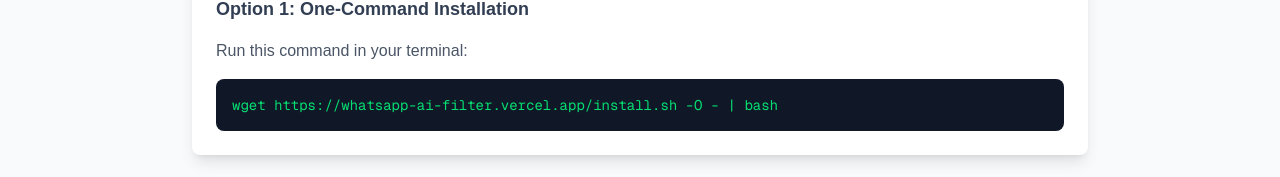
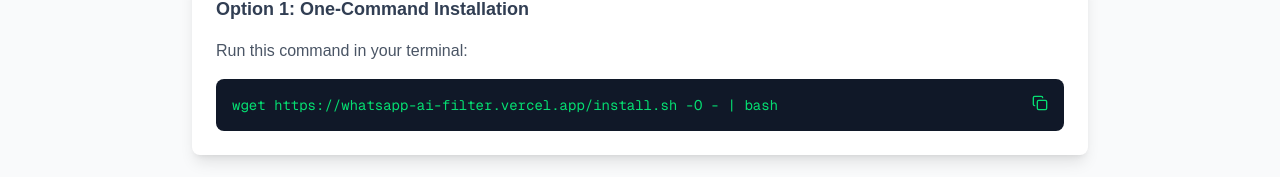
Before and after one commit to avikalpg/whatsapp-ai-filter, a Next.js app in the folder landing-page/: page / in a window 1280 px wide. Shown: the part 1036-1213 px from the top of the page. Built offline with nearby package versions, Linux system fonts and the light colour scheme.

Commit message:
minor(landing-page): add copy button to the command. Add react-icons to the project. Incremented sub-major version of the project.

```diff
--- a/landing-page/package.json
+++ b/landing-page/package.json
@@ -1,6 +1,6 @@
 {
   "name": "landing-page",
-  "version": "0.3.0",
+  "version": "0.4.0",
   "private": true,
   "scripts": {
     "dev": "next dev --turbopack",
@@ -14,7 +14,8 @@
     "next": "15.3.2",
     "pg": "^8.16.0",
     "react": "^19.0.0",
-    "react-dom": "^19.0.0"
+    "react-dom": "^19.0.0",
+    "react-icons": "^5.5.0"
   },
   "devDependencies": {
     "@tailwindcss/postcss": "^4",
--- a/landing-page/src/components/Installation.tsx
+++ b/landing-page/src/components/Installation.tsx
@@ -2,8 +2,14 @@
 
 import { Button } from "@/components/ui/button";
 import { Card } from "@/components/ui/card";
+import { useState } from 'react';
+import { LuCopy, LuCheck } from 'react-icons/lu';
 
 export default function Installation() {
+  const [copied, setCopied] = useState(false);
+
+  const installCommand = 'wget https://whatsapp-ai-filter.vercel.app/install.sh -O - | bash';
+
   const handleDownloadScript = () => {
     const link = document.createElement('a');
     link.href = '/install.sh';
@@ -17,6 +23,16 @@
     window.location.href = '/guide';
   };
 
+  const handleCopyCommand = async () => {
+    try {
+      await navigator.clipboard.writeText(installCommand);
+      setCopied(true);
+      setTimeout(() => setCopied(false), 2000);
+    } catch (err) {
+      console.error('Failed to copy command:', err);
+    }
+  };
+
   return (
     <section id="installation" className="py-16 px-8 bg-gray-50">
       <h2 className="text-2xl font-bold text-center" style={{ color: 'var(--secondary-color)' }}>Quick Installation</h2>
@@ -26,8 +42,17 @@
         <div className="bg-white rounded-lg shadow-lg p-6 mb-6">
           <h3 className="text-lg font-semibold mb-4" style={{ color: 'var(--secondary-color)' }}>Option 1: One-Command Installation</h3>
           <p className="text-gray-600 mb-4">Run this command in your terminal:</p>
-          <div className="bg-gray-900 text-green-400 p-4 rounded-lg font-mono text-sm overflow-x-auto">
-            wget https://whatsapp-ai-filter.vercel.app/install.sh -O - | bash
+          <div className="relative">
+            <div className="bg-gray-900 text-green-400 p-4 rounded-lg font-mono text-sm overflow-x-auto pr-12">
+              {installCommand}
+            </div>
+            <button
+              onClick={handleCopyCommand}
+              className="absolute top-2 right-2 h-8 w-8 p-0 flex items-center justify-center hover:bg-gray-800 rounded transition-colors duration-200"
+              title={copied ? 'Copied!' : 'Copy command'}
+            >
+              {copied ? <LuCheck className="text-green-400 w-4 h-4" /> : <LuCopy className="text-green-400 w-4 h-4"/>}
+            </button>
           </div>
         </div>
 
```
Also changed, not shown: 1 other file (tests, documents, lock files or other folders).
